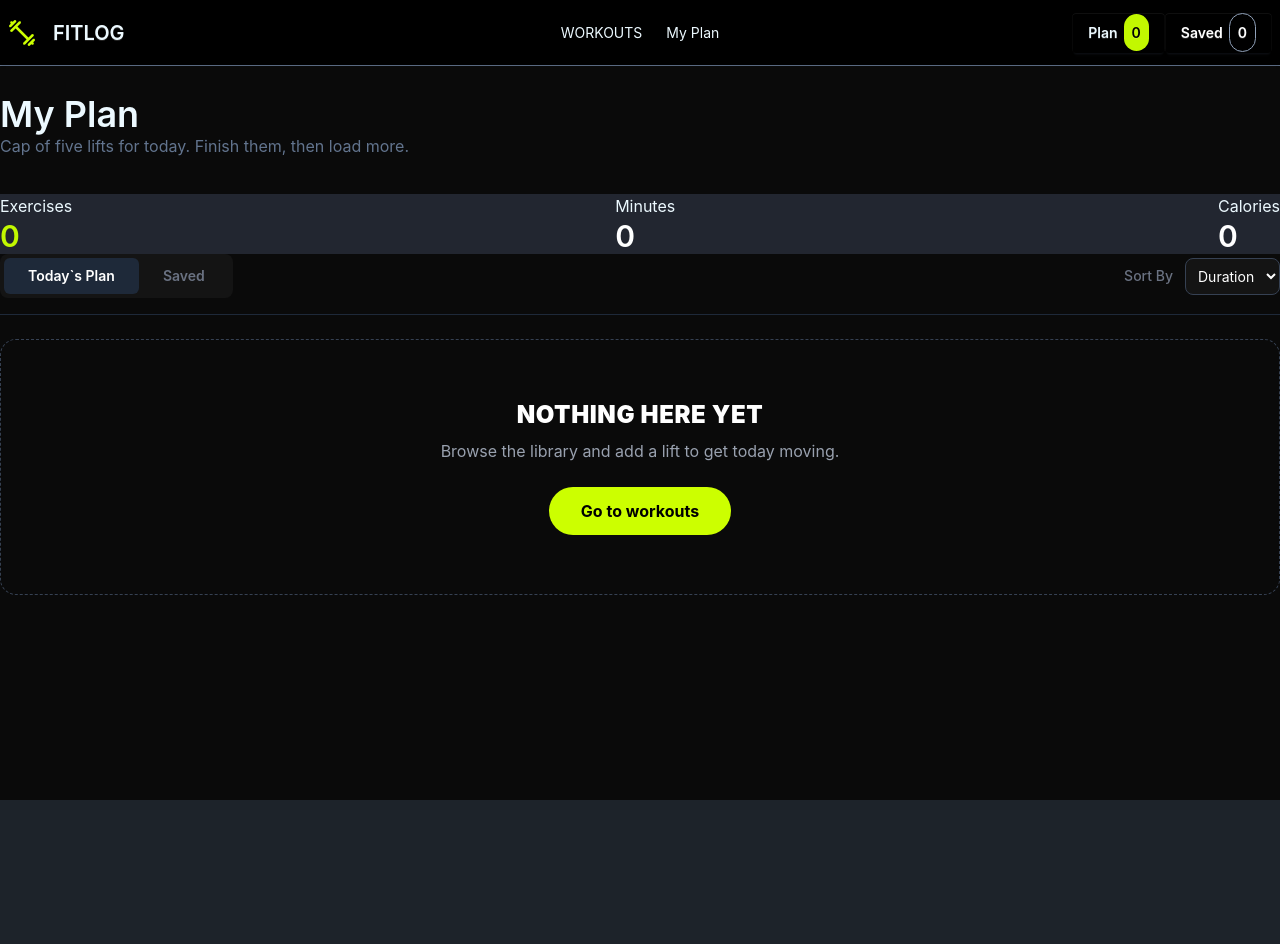
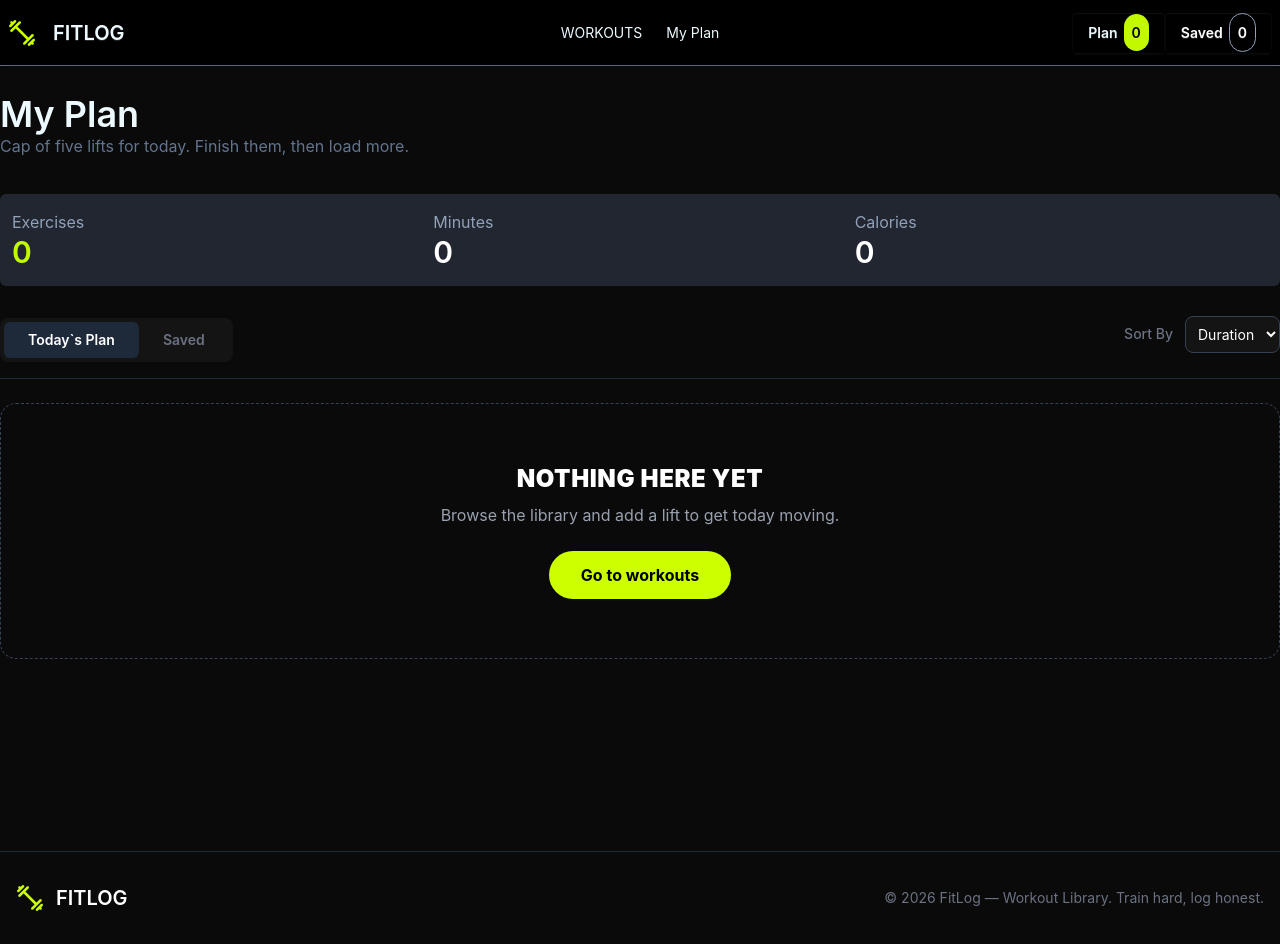
Before and after one commit to Mahidul-Badhon/assignment-6, a Next.js app: page /myplan in a window 1280 px wide. Before the commit the page ends 800 px from the top, so only its background shows below. Built offline with nearby package versions, Linux system fonts and the light colour scheme.

Commit message:
Footer section and toast added

```diff
--- a/package.json
+++ b/package.json
@@ -13,7 +13,8 @@
     "next": "16.3.6",
     "react": "19.2.8",
     "react-dom": "19.2.8",
-    "react-icons": "^5.7.0"
+    "react-icons": "^5.7.0",
+    "react-toastify": "^11.1.0"
   },
   "devDependencies": {
     "@tailwindcss/postcss": "^4.3.3",
--- a/src/app/layout.tsx
+++ b/src/app/layout.tsx
@@ -3,6 +3,8 @@ import { Geist, Geist_Mono } from "next/font/google";
 import "./globals.css";
 import Navbar from "@/components/shared/Navbar";
 import WorkoutProvider from "@/context/WorkoutContext";
+import { ToastContainer } from "react-toastify";
+import Footer from "@/components/shared/Footer";
 
 const geistSans = Geist({
   variable: "--font-geist-sans",
@@ -31,6 +33,8 @@ export default function RootLayout({ children }: LayoutProps<"/">) {
         <WorkoutProvider>
           <Navbar></Navbar>
           {children}
+          <Footer></Footer>
+          <ToastContainer />
         </WorkoutProvider>
 
 
--- a/src/app/myplan/page.tsx
+++ b/src/app/myplan/page.tsx
@@ -41,17 +41,17 @@ const ListedMyPlan = () => {
         <div className='container mx-auto mt-7'>
             <h2 className='font-semibold text-4xl'>My Plan</h2>
             <p className='text-slate-500'>Cap of five lifts for today. Finish them, then load more.</p>
-            <div className='flex justify-between bg-[#222630] mt-9'>
+            <div className='grid grid-cols-3 gap-2 bg-[#222630] mt-9 p-3 rounded-md py-4'>
                 <div>
-                    <p>Exercises</p>
+                    <p className='text-slate-400'>Exercises</p>
                     <h2 className='text-[#C2F800] font-semibold text-3xl'>{totalExercises}</h2>
                 </div>
                 <div>
-                    <p>Minutes</p>
+                    <p className='text-slate-400'>Minutes</p>
                     <h2 className='text-white font-semibold text-3xl'>{totalMinutes}</h2>
                 </div>
                 <div>
-                    <p>Calories</p>
+                    <p className='text-slate-400'>Calories</p>
                     <h2 className='text-white font-semibold text-3xl'>{totalCalories}</h2>
                 </div>
             </div>
@@ -61,7 +61,7 @@ const ListedMyPlan = () => {
             <div className='flex flex-col sm:flex-row sm:items-center justify-between border-b border-gray-800 pb-4 mb-6 gap-4'>
 
                 {/* Tabs */}
-                <div className="flex bg-[#141414] p-1 rounded-lg w-max">
+                <div className="flex bg-[#141414] p-1 rounded-lg w-max mt-8">
                     <button
                         onClick={() => setActiveTab("today")}
                         className={`px-6 py-2 rounded-md text-sm font-semibold transition-colors ${activeTab === "today" ? 'bg-gray-800 text-white' : 'text-gray-500 hover:text-white'}`}
@@ -76,8 +76,8 @@ const ListedMyPlan = () => {
                     </button>
                 </div>
 
-                {/* Sort Dropdown[cite: 1] */}
-                <div className='flex items-center gap-3'>
+
+                <div className='flex items-center gap-3 mt-5'>
                     <p className='text-sm text-gray-500 font-medium'>Sort By</p>
                     <select
                         value={sortBy}
@@ -92,7 +92,7 @@ const ListedMyPlan = () => {
             </div>
 
             {/* List Content Area[cite: 4, 5, 6] */}
-            <div className="space-y-4 min-h-[400px]">
+            <div className="space-y-4 min-h-100">
                 {sortedWorkouts.length > 0 ? (
                     sortedWorkouts.map((workout: Workout) => (
                         activeTab === "today"
--- a/src/app/workouts/[id]/page.tsx
+++ b/src/app/workouts/[id]/page.tsx
@@ -7,8 +7,6 @@ import { Workout } from '@/types/Workout';
 
 import Image from 'next/image';
 import React from 'react';
-import { CiCalendarDate, CiSaveDown2 } from 'react-icons/ci';
-import { FaRegCalendarPlus } from 'react-icons/fa';
 
 interface IWorkoutDetailsPageProps{
     params: Promise<{id: string}>
@@ -34,7 +32,7 @@ const WorkoutDetailsPage = async({params}:IWorkoutDetailsPageProps) => {
 
                 {/* Left Side — Visual/Media[cite: 1] */}
                 {/* On mobile, this will stay on top[cite: 1] */}
-                <div className="w-full h-[300px] lg:h-[600px] relative rounded-2xl overflow-hidden bg-[#141414]">
+                <div className="w-full h-75 lg:h-150 relative rounded-2xl overflow-hidden bg-[#141414]">
                     <Image
                         src={workout.image}
                         alt={workout.name}
--- /dev/null
+++ b/src/components/shared/Footer.tsx
@@ -0,0 +1,32 @@
+import React from 'react';
+// Import your logo image here
+import logo from '@/assets/logo.png';
+import Image from 'next/image';
+
+const Footer = () => {
+    return (
+        <footer className="border-t border-gray-800 bg-[#0a0a0a] py-6 md:py-8 mt-12">
+            {/* Flex container: stacks as a column on mobile, switches to row on tablet/desktop */}
+            <div className="container mx-auto px-4 flex flex-col md:flex-row justify-between items-center gap-4">
+
+                <div className="flex items-center gap-3">
+                    <div>
+                        <Image src={logo} alt="FitLog Logo"/>
+
+                    </div>
+
+                    <span className="text-white text-xl font-semibold uppercase">
+                        FITLOG
+                    </span>
+                </div>
+
+                <p className="text-gray-500 text-sm text-center md:text-right">
+                    &copy; 2026 FitLog — Workout Library. Train hard, log honest.
+                </p>
+
+            </div>
+        </footer>
+    );
+};
+
+export default Footer;
--- a/src/components/shared/SavedCard.tsx
+++ b/src/components/shared/SavedCard.tsx
@@ -6,9 +6,9 @@ import Link from 'next/link';
 import React, { useContext } from 'react';
 import { CiStar } from 'react-icons/ci';
 import { IoTimeOutline } from 'react-icons/io5';
-import { MdOutlineDone } from 'react-icons/md';
 import { RxCross2 } from 'react-icons/rx';
 import { TbFlameFilled } from 'react-icons/tb';
+import { toast } from 'react-toastify';
 
 const SavedCards = ({workout}: {workout: Workout}) => {
 
@@ -17,6 +17,7 @@ const SavedCards = ({workout}: {workout: Workout}) => {
     const handleRemove = () => {
         const updatedSaved = saveLater.filter((item: Workout) => item.id !== workout.id);
         setsaveLater(updatedSaved);
+        toast(`${workout.name} has been removed`)
     }
 
     return (
--- a/src/components/shared/TodaysPlanCard.tsx
+++ b/src/components/shared/TodaysPlanCard.tsx
@@ -3,22 +3,34 @@ import { WorkoutContext } from '@/context/WorkoutContext';
 import { Workout } from '@/types/Workout';
 import Image from 'next/image';
 import Link from 'next/link';
-import React, { useContext, useState } from 'react';
+import React, { useContext } from 'react';
 import { CiStar } from 'react-icons/ci';
 import { IoTimeOutline } from 'react-icons/io5';
 import { MdOutlineDone } from 'react-icons/md';
 import { RxCross2 } from 'react-icons/rx';
 import { TbFlameFilled } from 'react-icons/tb';
+import { toast } from 'react-toastify';
 
 
 const TodaysPlanCard = ({workout}: {workout: Workout}) => {
 
-    const {todaysWorkout, settodaysWorkout} = useContext(WorkoutContext)
-    const [isDone, setIsDone] = useState(false)
+    const {todaysWorkout, settodaysWorkout, doneWorkoutIds, setDoneWorkoutIds} = useContext(WorkoutContext)
+    const isDone = doneWorkoutIds.includes(workout.id);
 
     const handleRemove = () => {
         const updatedPlan = todaysWorkout.filter((item: Workout) => item.id !== workout.id);
         settodaysWorkout(updatedPlan);
+        if (isDone) {
+            setDoneWorkoutIds(doneWorkoutIds.filter(id => id !== workout.id));
+        }
+        toast(`${workout.name} has been removed`)
+    }
+
+    const handleMarkDone = () =>{
+        if (!isDone) {
+            setDoneWorkoutIds([...doneWorkoutIds, workout.id]);
+            toast(`${workout.name} has been marked as done`);
+        }
     }
 
     return (
@@ -78,7 +90,7 @@ const TodaysPlanCard = ({workout}: {workout: Workout}) => {
 
                 {/* Mark as Done Button[cite: 1, 8] */}
                 <button className="flex-1 xl:flex-none flex items-center justify-center gap-1 sm:gap-2 px-4 sm:px-5 py-2.5 sm:py-2 text-xs sm:text-sm font-bold text-black bg-[#ccff00] rounded-full hover:bg-[#b3e600] transition-colors whitespace-nowrap"
-                onClick={() =>setIsDone(true)}>
+                onClick={handleMarkDone}>
                     <MdOutlineDone />
                     {isDone ? "Done":"Mark as Done"}
                 </button>
--- a/src/components/workoutDetails/SaveLaterButton.tsx
+++ b/src/components/workoutDetails/SaveLaterButton.tsx
@@ -3,7 +3,7 @@ import { WorkoutContext } from '@/context/WorkoutContext';
 import { Workout } from '@/types/Workout';
 import React, { useContext } from 'react';
 import { CiSaveDown2 } from 'react-icons/ci';
-import { FaRegCalendarPlus } from 'react-icons/fa';
+import { toast } from 'react-toastify';
 
 const SaveLaterButton = ({workout}:{workout:Workout}) => {
 
@@ -14,7 +14,7 @@ const SaveLaterButton = ({workout}:{workout:Workout}) => {
     const handleSaveLater = () =>{
         // console.log("Selected workout", workout)
         setsaveLater([...saveLater, workout])
-        alert(`You have selected "${workout.name}"`)
+        toast(`"${workout.name}" saved for later`)
     }
     return (
         <button
--- a/src/components/workoutDetails/TodaysMyPlanButton.tsx
+++ b/src/components/workoutDetails/TodaysMyPlanButton.tsx
@@ -3,6 +3,7 @@ import { WorkoutContext } from '@/context/WorkoutContext';
 import { Workout } from '@/types/Workout';
 import React, { useContext } from 'react';
 import { FaRegCalendarPlus } from 'react-icons/fa';
+import { toast } from 'react-toastify';
 
 const TodaysMyPlanButton = ({workout}:{workout:Workout}) => {
 
@@ -12,7 +13,7 @@ const TodaysMyPlanButton = ({workout}:{workout:Workout}) => {
     const handletodaysPlan = () =>{
         // console.log("Selected workout", workout)
         settodaysWorkout([...todaysWorkout, workout])
-        alert(`You have selected "${workout.name}"`)
+        toast(`"${workout.name}" selected for today's plan`)
     }
     return (
         <button
--- a/src/context/WorkoutContext.tsx
+++ b/src/context/WorkoutContext.tsx
@@ -3,10 +3,12 @@
 import { Workout } from '@/types/Workout';
 import React, { createContext, useState } from 'react';
 interface WorkoutContextType {
-    todaysWorkout: Workout[];
-    settodaysWorkout: React.Dispatch<React.SetStateAction<Workout[]>>;
-    saveLater: Workout[];
-    setsaveLater: React.Dispatch<React.SetStateAction<Workout[]>>;
+    todaysWorkout: Workout[]
+    settodaysWorkout: React.Dispatch<React.SetStateAction<Workout[]>>
+    saveLater: Workout[]
+    setsaveLater: React.Dispatch<React.SetStateAction<Workout[]>>
+    doneWorkoutIds: number[]
+    setDoneWorkoutIds: React.Dispatch<React.SetStateAction<number[]>>
 }
 
 export const WorkoutContext = createContext<WorkoutContextType>({} as WorkoutContextType)
@@ -15,9 +17,10 @@ const WorkoutProvider = ({children}:{children:React.ReactNode}) => {
 
     const [todaysWorkout, settodaysWorkout] = useState<Workout[]>([])
     const [saveLater, setsaveLater] = useState<Workout[]>([])
+    const [doneWorkoutIds, setDoneWorkoutIds] = useState<number[]>([])
 
     const sharedData = {
-        todaysWorkout, settodaysWorkout, saveLater, setsaveLater
+        todaysWorkout, settodaysWorkout, saveLater, setsaveLater, doneWorkoutIds, setDoneWorkoutIds
     }
 
     return (
```
Also changed, not shown: 1 other file (tests, documents, lock files or other folders).
